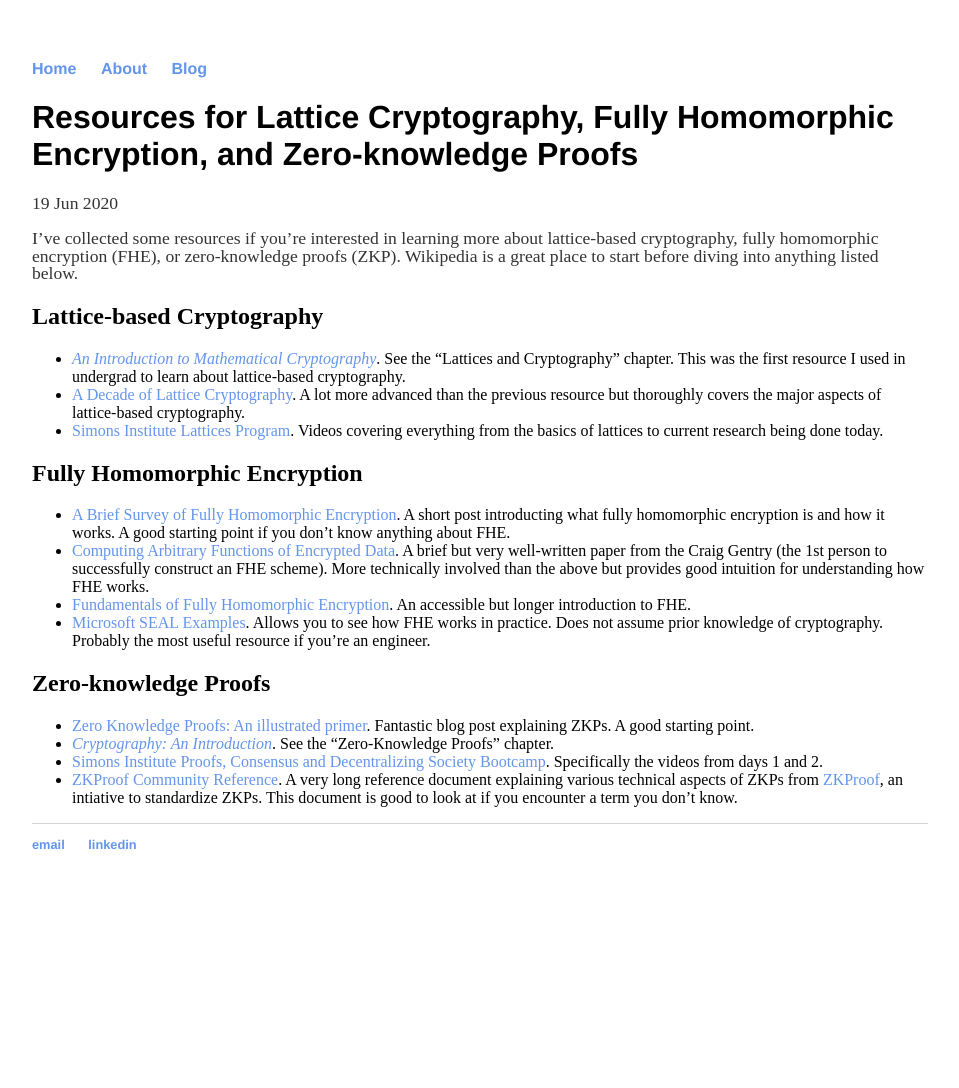
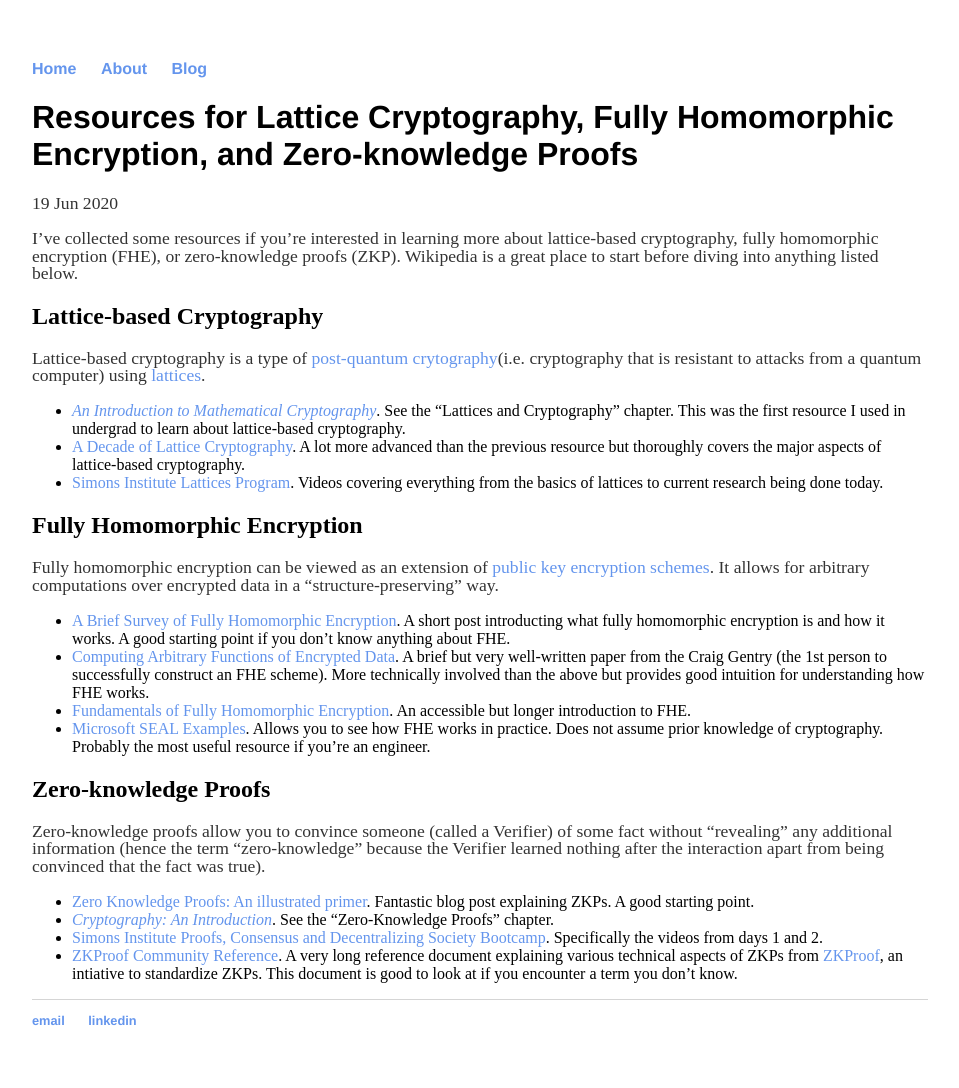
Before and after one commit to ravital/ravital.github.io, a Jekyll site: the page built from _posts/2020-06-19-resources.md, in a window 1280 px wide. Shown: the whole page, without its empty margins (160-1119 px from the left). Built offline with Jekyll 4.4.1, drawn with Linux system fonts in a browser that asks for light colours; before the commit the page ends 912 px from its top, so only the background shows below that.

Commit message:
Update 2020-06-19-resources.md

```diff
--- a/_posts/2020-06-19-resources.md
+++ b/_posts/2020-06-19-resources.md
@@ -6,17 +6,23 @@ date: 2020-06-19
 I've collected some resources if you're interested in learning more about lattice-based cryptography, fully homomorphic encryption (FHE), or zero-knowledge proofs (ZKP). Wikipedia is a great place to start before diving into anything listed below.
 
 ## Lattice-based Cryptography
+Lattice-based cryptography is a type of [post-quantum crytography](https://en.wikipedia.org/wiki/Post-quantum_cryptography)(i.e. cryptography that is resistant to attacks from a quantum computer) using [lattices](https://en.wikipedia.org/wiki/Lattice_(group)).
+
 - *[An Introduction to Mathematical Cryptography](https://link.springer.com/book/10.1007/978-1-4939-1711-2)*. See the "Lattices and Cryptography" chapter. This was the first resource I used in undergrad to learn about lattice-based cryptography.
 - [A Decade of Lattice Cryptography](https://web.eecs.umich.edu/~cpeikert/pubs/lattice-survey.pdf). A lot more advanced than the previous resource but thoroughly covers the major aspects of lattice-based cryptography.
 - [Simons Institute Lattices Program](https://simons.berkeley.edu/programs/lattices2020). Videos covering everything from the basics of lattices to current research being done today.
 
 ## Fully Homomorphic Encryption
+Fully homomorphic encryption can be viewed as an extension of [public key encryption schemes](https://en.wikipedia.org/wiki/Public-key_cryptography). It allows for arbitrary computations over encrypted data in a "structure-preserving" way.
+
 - [A Brief Survey of Fully Homomorphic Encryption](https://blog.quarkslab.com/a-brief-survey-of-fully-homomorphic-encryption-computing-on-encrypted-data.html). A short post introducting what fully homomorphic encryption is and how it works. A good starting point if you don't know anything about FHE.
 - [Computing Arbitrary Functions of Encrypted Data](https://crypto.stanford.edu/craig/easy-fhe.pdf). A brief but very well-written paper from the Craig Gentry (the 1st person to successfully construct an FHE scheme). More technically involved than the above but provides good intuition for understanding how FHE works.
 - [Fundamentals of Fully Homomorphic Encryption](https://pdfs.semanticscholar.org/e247/ae732c50b6c04b2aa413c4caa0ca77ed4751.pdf). An accessible but longer introduction to FHE.
 - [Microsoft SEAL Examples](https://github.com/microsoft/SEAL/tree/master/native/examples). Allows you to see how FHE works in practice. Does not assume prior knowledge of cryptography. Probably the most useful resource if you're an engineer.
 
 ## Zero-knowledge Proofs
+Zero-knowledge proofs allow you to convince someone (called a Verifier) of some fact without "revealing" any additional information (hence the term "zero-knowledge" because the Verifier learned nothing after the interaction apart from being convinced that the fact was true).
+
 - [Zero Knowledge Proofs: An illustrated primer](https://blog.cryptographyengineering.com/2014/11/27/zero-knowledge-proofs-illustrated-primer/). Fantastic blog post explaining ZKPs. A good starting point.
 - *[Cryptography: An Introduction](https://www.cs.umd.edu/~waa/414-F11/IntroToCrypto.pdf)*. See the "Zero-Knowledge Proofs" chapter.
 - [Simons Institute Proofs, Consensus and Decentralizing Society Bootcamp](https://simons.berkeley.edu/workshops/schedule/9299). Specifically the videos from days 1 and 2.
```
